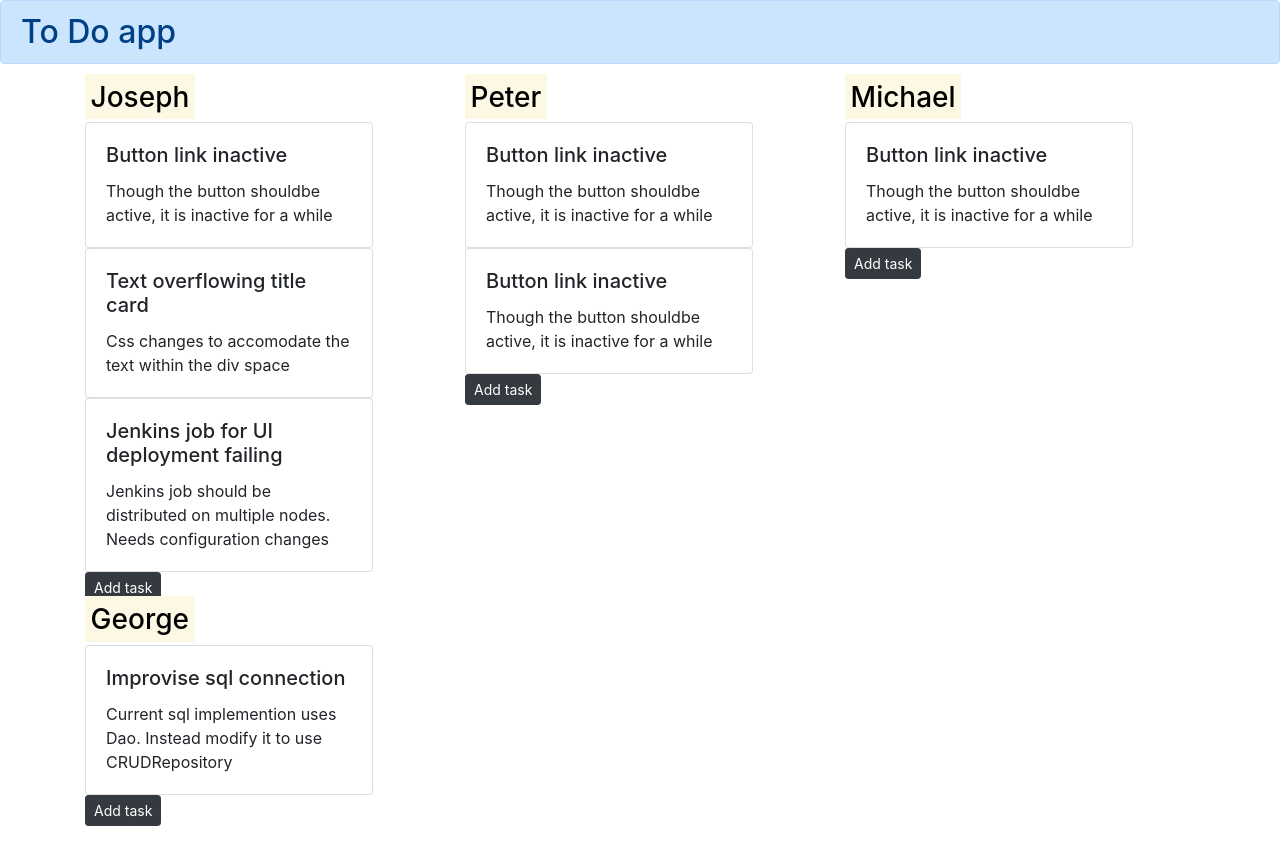
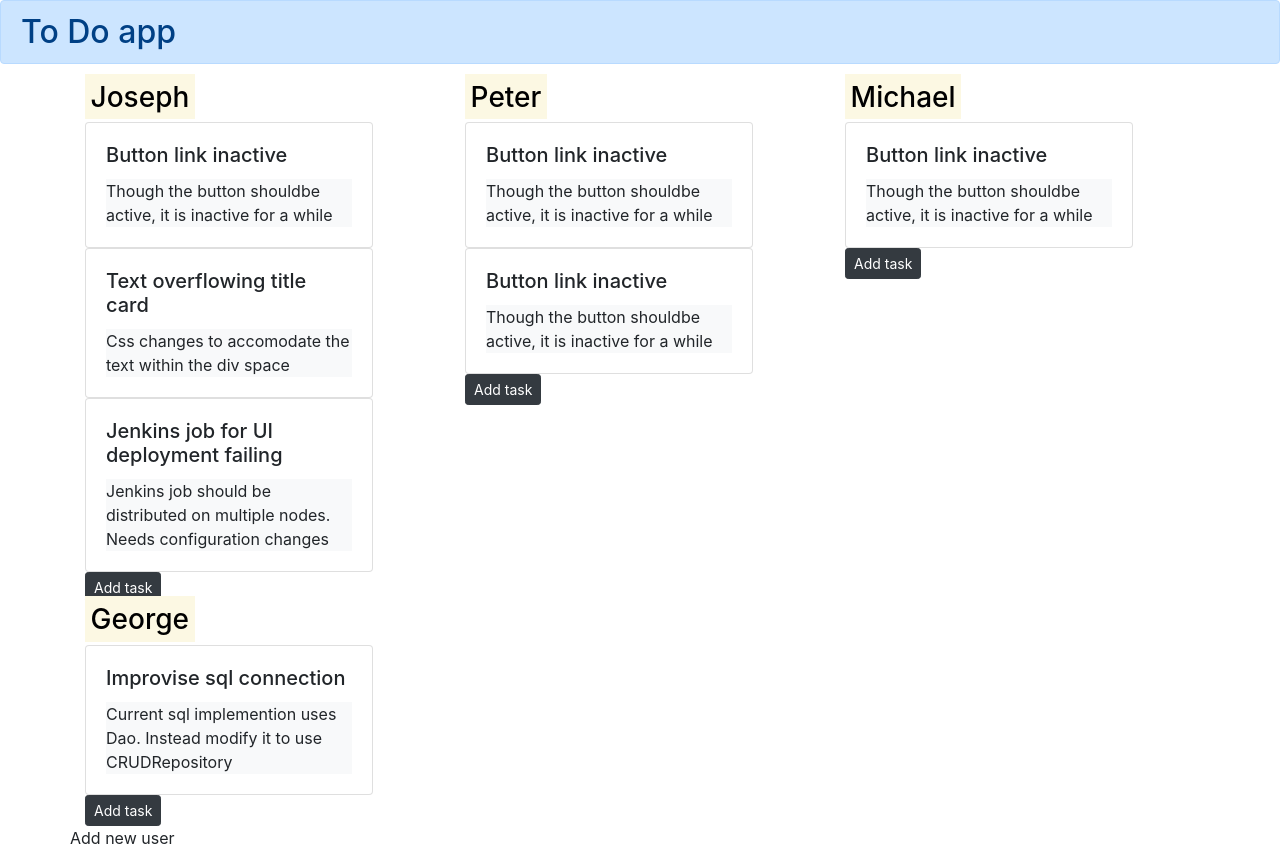
Before and after one commit to JosephPravin/to-do, a React (Create React App) app: page / in a window 1280 px wide. Before the commit the page ends 826 px from the top, so only its background shows below. Built offline with nearby package versions, Linux system fonts and the light colour scheme.

Commit message:
Code to add new user and new tasks

```diff
--- a/src/App.js
+++ b/src/App.js
@@ -44,12 +44,28 @@ class App extends Component {
             }]
         },
     ]
-};
+  };
+
+  handleAddUser = user => {
+    console.log('New user added..');
+    const users = [...this.state.users];
+    users.push({name: 'Paul', tasks: []})
+    this.setState({ users });
+  }
+
+  handleAddTask = (user, task) => {
+    console.log(`Adding task ${task} for user ${user}`);
+    const users = [...this.state.users];
+    const index = users.findIndex(u=>u.name===user)
+    users[index].tasks.push(task);
+    this.setState({users})
+  }
+
   render() {
     return (
       <React.Fragment>
         <h2 className='alert alert-primary'>To Do app</h2>
-        <Users users={this.state.users}/>
+        <Users users={this.state.users} onAddUser={this.handleAddUser} onAddTask={this.handleAddTask}/>
       </React.Fragment>
     );
   }
--- a/src/components/card.jsx
+++ b/src/components/card.jsx
@@ -7,7 +7,7 @@ class Card extends Component {
             <div className="card" style={{width: '18rem'}}>
                 <div className="card-body">
                     <h5 className="card-title">{this.props.task.title}</h5>
-                    <p className="card-text">{this.props.task.description}</p>
+                    <p className="card-text bg-light">{this.props.task.description}</p>
                 </div>
             </div>
          );
--- a/src/components/list.jsx
+++ b/src/components/list.jsx
@@ -14,7 +14,7 @@ class List extends Component {
             />
 
             <button
-                onClick={this.addTask}
+                onClick={()=>this.props.onAddTask(this.props.name, {title: '', description: ''})}
                 className="btn btn-sm btn-dark"
             >Add task</button>
           </React.Fragment>
--- a/src/components/user.jsx
+++ b/src/components/user.jsx
@@ -8,7 +8,7 @@ class User extends Component {
         return (
             <div className={className}>
                 <h3><mark>{name}</mark></h3>
-                <List tasks={tasks}></List>
+                <List tasks={tasks} name={name} onAddTask={this.props.onAddTask}></List>
             </div>
          );
     }
--- a/src/components/users.jsx
+++ b/src/components/users.jsx
@@ -9,9 +9,12 @@ class Users extends Component {
             <div className="row">
                 {
                     users.map(user => (
-                        <User className="col-sm" name={user.name} tasks={user.tasks}></User>
+                        <User className="col-sm" name={user.name} tasks={user.tasks} onAddTask={this.props.onAddTask}></User>
                     ))
                 }
+            </div>
+            <div className="row" onClick={this.props.onAddUser}>
+                Add new user
             </div>
         </div>
          );
```
